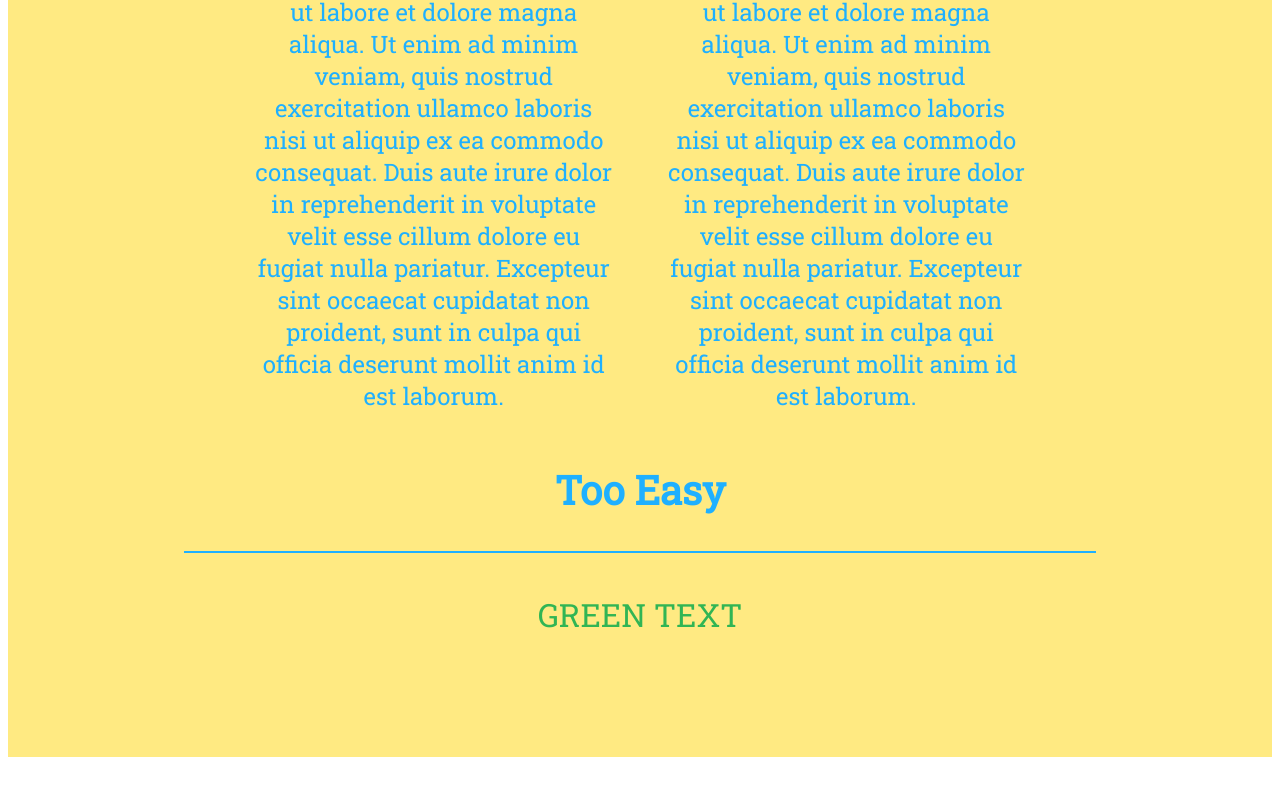
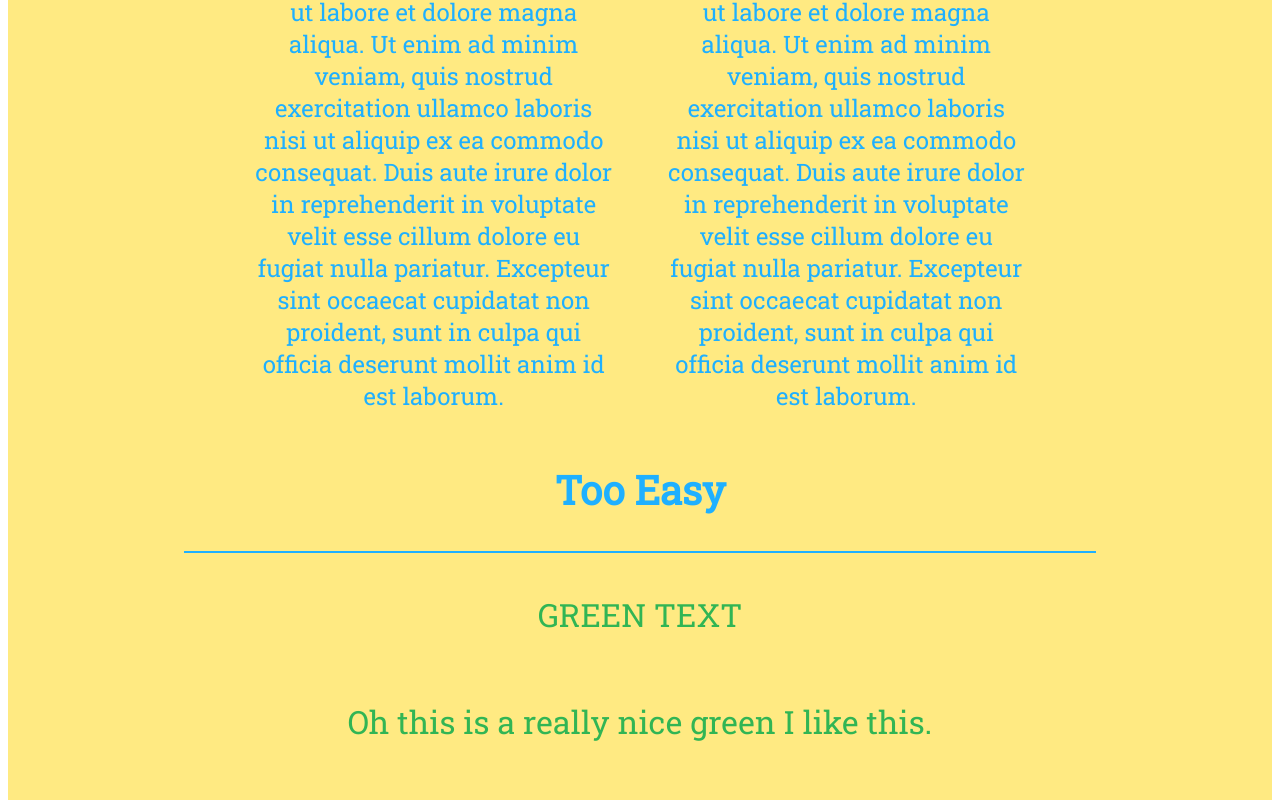
Before and after one commit to jawa9017/committment, a plain HTML site: page index.html in a window 1280 px wide. Shown: the part 5872-6680 px from the top of the page. Before the commit the page ends 6637 px from the top, so only its background shows below. Drawn offline with Linux system fonts and the light colour scheme.

Commit message:
I like this

```diff
--- a/index.html
+++ b/index.html
@@ -140,7 +140,7 @@
 
       <p class="green">GREEN TEXT</p>
 
-      <p class="green"></p>
+      <p class="green">Oh this is a really nice green I like this.</p>
 
     </div>
 
```
